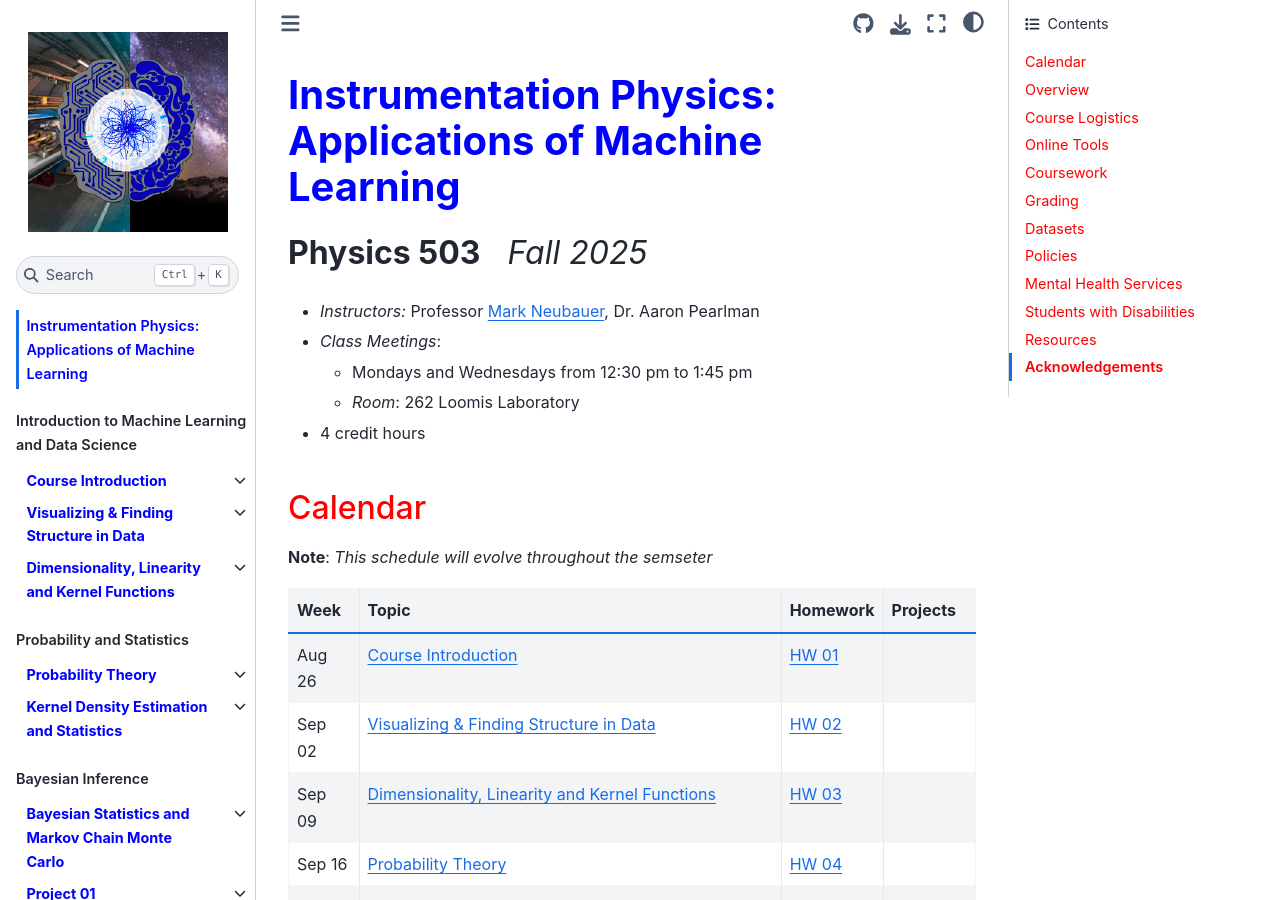
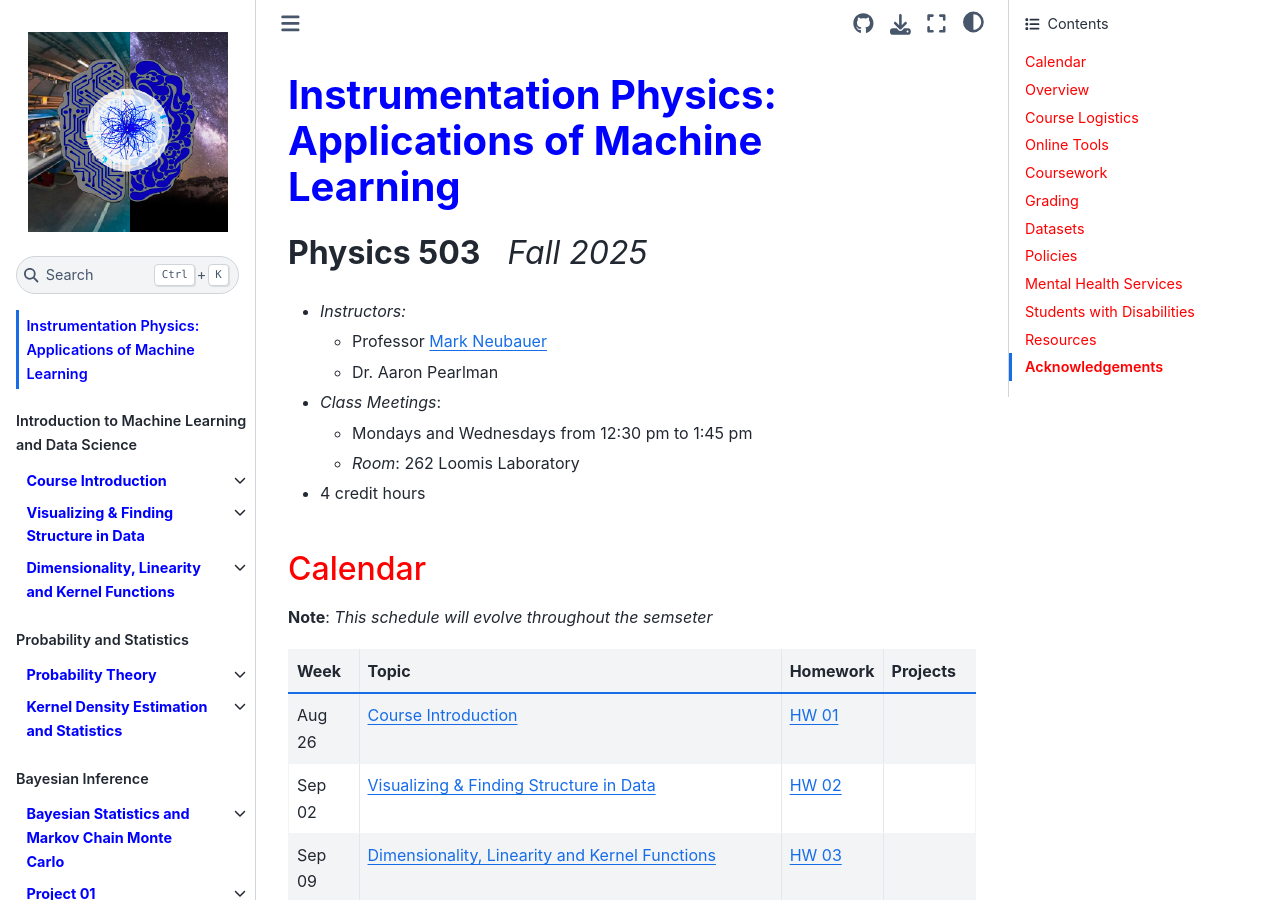
Before and after one commit to illinois-ipaml/MachineLearningForPhysics, a Jupyter Book: the page built from intro.md, in a window 1280 px wide and 900 px high. Built offline with Jupyter Book 1.0.4 settings and Sphinx 7.4.7 and the Sphinx Book theme 1.1.4, drawn with Linux system fonts in a browser that asks for light colours; pages that are not in the unit, such as notebooks, are missing from menus.

Commit message:
update format

```diff
--- a/intro.md
+++ b/intro.md
@@ -1,7 +1,9 @@
 # <span style="color:Blue">__Instrumentation Physics: Applications of Machine Learning__</span>
 
 <font size="6"> __Physics 503__ &nbsp; *Fall 2025* </font>
-* *Instructors:* Professor [Mark Neubauer](https://marksneubauer.com), Dr. Aaron Pearlman
+* *Instructors:*
+  * Professor [Mark Neubauer](https://marksneubauer.com)
+  * Dr. Aaron Pearlman
 * *Class Meetings*:
   * Mondays and Wednesdays from 12:30 pm to 1:45 pm
   * *Room*: 262 Loomis Laboratory
```
